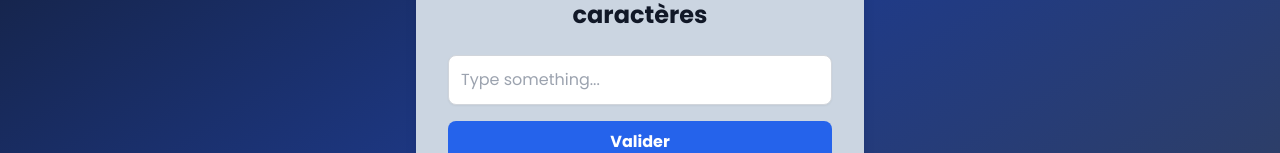
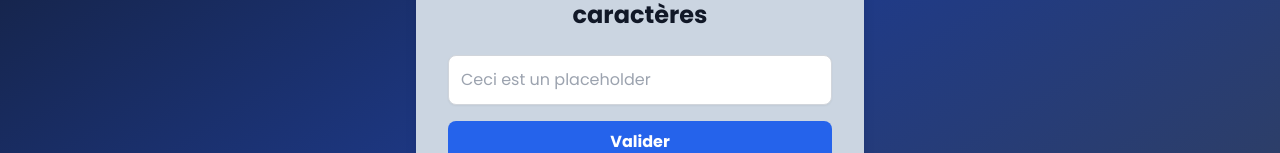
Before and after one commit to EICNAM-PLACEHOLDERS/deep-inside-us, a React (Vite) app: page /movai in a window 1280 px wide. Shown: the part 313-466 px from the top of the page. Built offline with nearby package versions, Linux system fonts and the light colour scheme.

Commit message:
Placeholder movai

```diff
--- a/src/movai_code/components/InputField.tsx
+++ b/src/movai_code/components/InputField.tsx
@@ -37,7 +37,7 @@ export default function InputField() {
           value={typedInput}
           onChange={handleChange}
           onBlur={handleValidation}
-          placeholder="Type something..."
+          placeholder="Ceci est un placeholder"
           className="w-full p-3 border border-gray-300 rounded-lg shadow-sm focus:outline-none focus:ring focus:ring-indigo-400 mb-4"
         />
         <button
```
